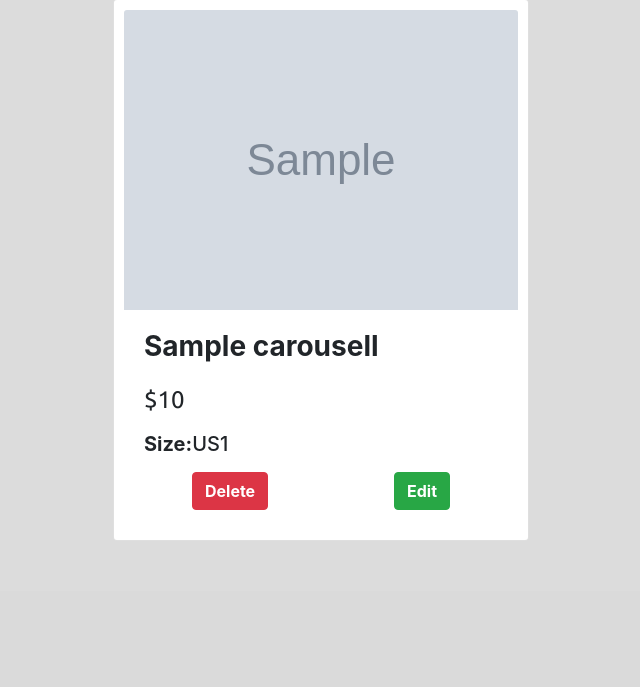
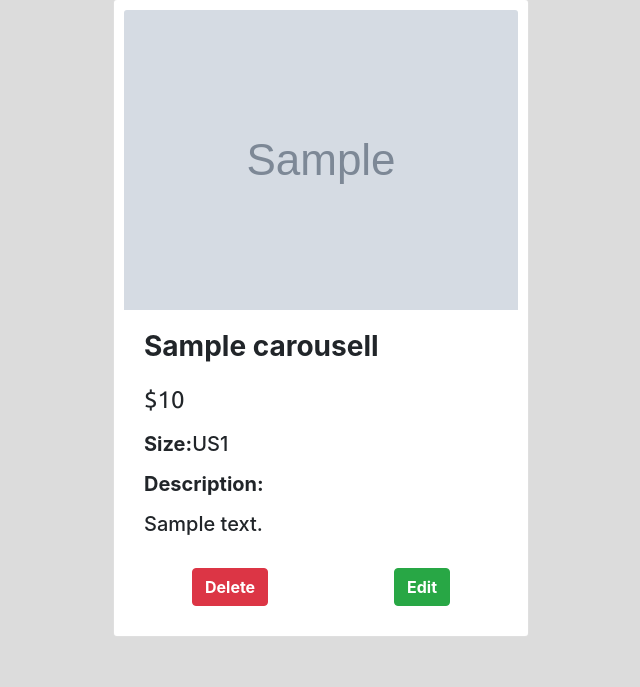
Before and after one commit to melvilleng/bnsmarketplace, a Flask app: a page that uses templates/base.template.html in a window 1280 px wide. Shown: the part 325-1012 px from the top of the page, without its empty margins (319-959 px from the left). Before the commit the page ends 865 px from the top, so only its background shows below. Run offline with Flask 2, Linux system fonts and the light colour scheme; a user stored in the database is signed in; grey boxes marked "Sample" are stand-in pictures; a database or web service that is not in the repository returns one stand-in record (values such as "Sample title"); some libraries are stand-ins or nearby versions; some web fonts are replaced.

Commit message:
add description to my listing.Do a if else on the create account button

```diff
--- a/templates/index.template.html
+++ b/templates/index.template.html
@@ -6,8 +6,11 @@
 		<div class="page-width text-center">
 			<h1 class="h1 mega-title mega-title--large"><b>SneakGateWay MarketPlace</b></h1>
 			<h3 class="h3 mega-title mega-title--large"><b>BUY , SELL AND TRADE!!</b></h3>
+            {%if current_user.is_authenticated %}
+
+            {%else%}
             <button type="submit" id="button" class="btn btn-primary"><b>Create Account</b></button>
-
+            {%endif%}
             <div class="signup">
 
                     <div class="signup-head">
--- a/templates/my_listing.template.html
+++ b/templates/my_listing.template.html
@@ -26,6 +26,9 @@
 						<h6 class="card-text">
                          <h4>${{p.price}}</h4>
                         <h5><label><b>Size: </b></label>US{{p.size}}</h5>
+                         <h5><label><b>Description: </b></label></h5>
+                        <h5>{{p.description}}</h5>
+                        <br>
 
 						</h6>
                        <div class="row" style="justify-content:space-around;">
```
Also changed, not shown: templates/base.template.html (+0 -25 lines).
